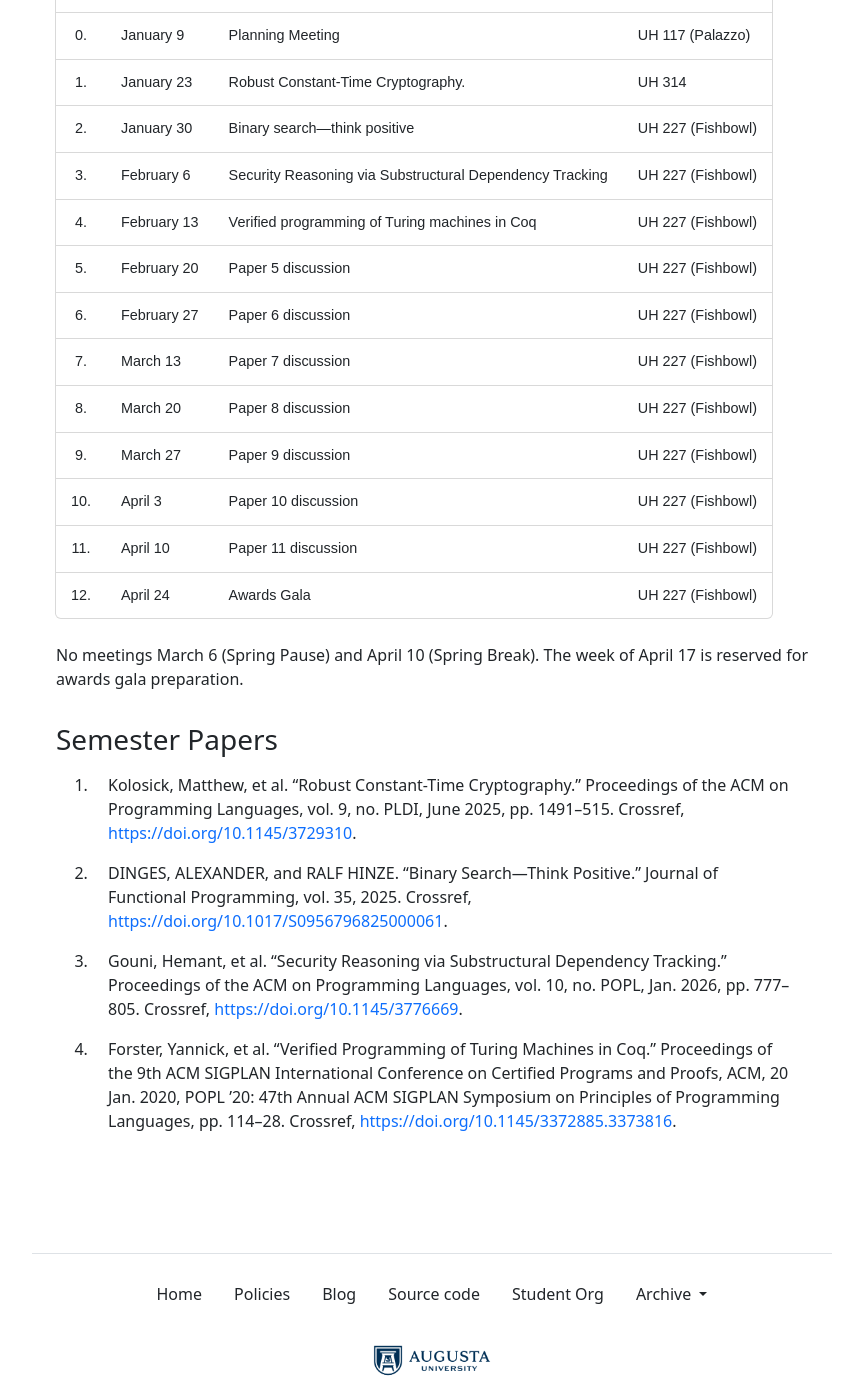
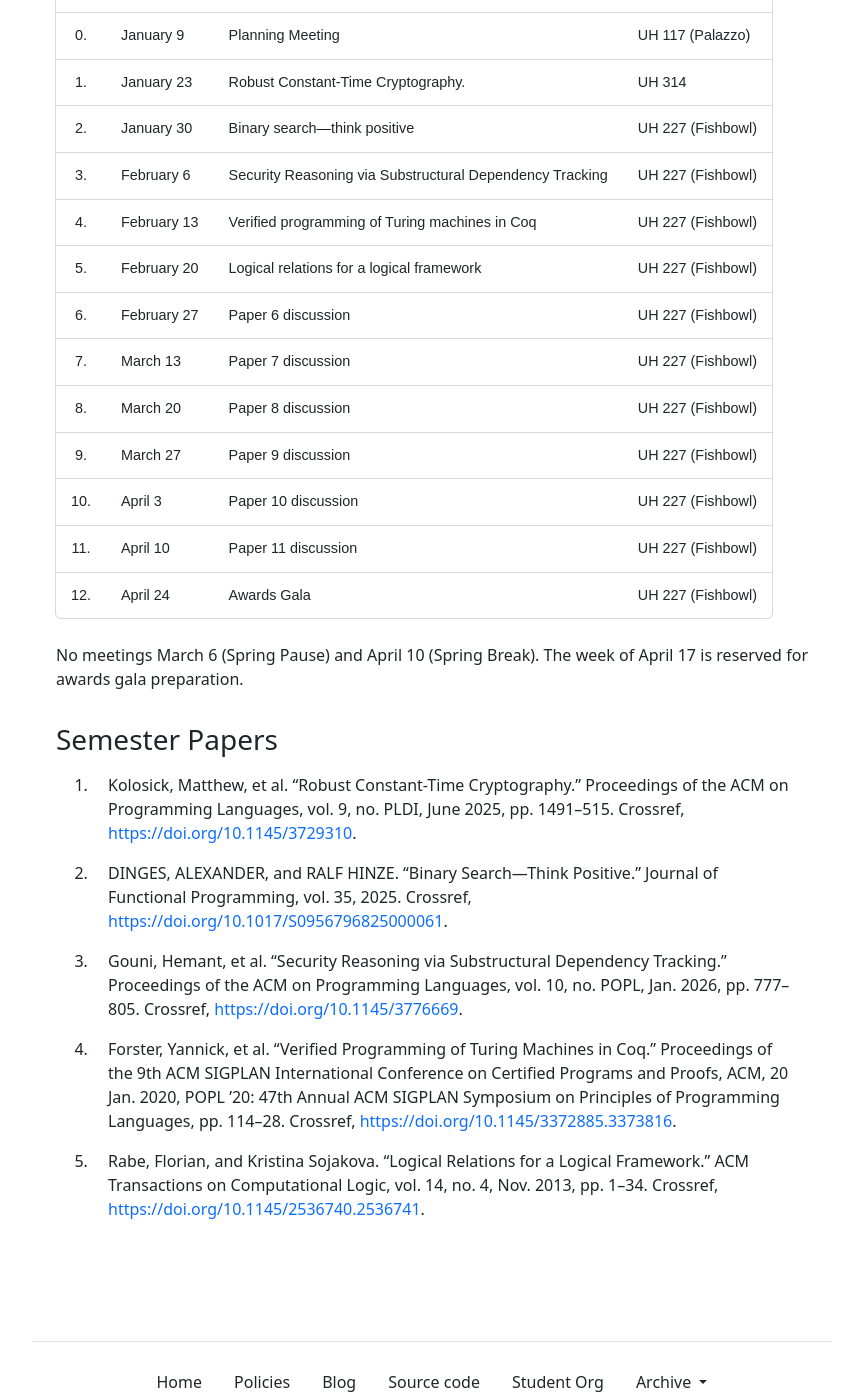
Before and after one commit to the-au-forml-lab/plgroup, a Jekyll site: the page built from docs/index.md, in a window 1280 px wide and 1400 px high, scrolled down 693 px. Shown: the whole window, without its empty margins (208-1071 px from the left). Built offline with Jekyll 4.4.1, drawn with Linux system fonts in a browser that asks for light colours.

Commit message:
[create-pull-request] automated change

```diff
--- a/data/history.txt
+++ b/data/history.txt
@@ -61,3 +61,4 @@
 10.1017/S0956796825000061
 10.1145/3776669
 10.1145/3372885.3373816
+10.1145/2536740.2536741
--- a/docs/index.md
+++ b/docs/index.md
@@ -33,7 +33,7 @@ organization.
 | 2.  | January 30  | Binary search—think positive                 | UH 227 (Fishbowl) |
 | 3.  | February 6  | Security Reasoning via Substructural Dependency Tracking                 | UH 227 (Fishbowl) |
 | 4.  | February 13 | Verified programming of Turing machines in Coq                 | UH 227 (Fishbowl) |
-| 5.  | February 20 | Paper 5 discussion                 | UH 227 (Fishbowl) |
+| 5.  | February 20 | Logical relations for a logical framework                 | UH 227 (Fishbowl) |
 | 6.  | February 27 | Paper 6 discussion                 | UH 227 (Fishbowl) |
 | 7.  | March 13    | Paper 7 discussion                 | UH 227 (Fishbowl) |
 | 8.  | March 20    | Paper 8 discussion                 | UH 227 (Fishbowl) |
--- a/docs/papers.md
+++ b/docs/papers.md
@@ -2,3 +2,4 @@
 1. DINGES, ALEXANDER, and RALF HINZE. “Binary Search—Think Positive.” Journal of Functional Programming, vol. 35, 2025. Crossref, <https://doi.org/10.1017/S0956796825000061>.
 1. Gouni, Hemant, et al. “Security Reasoning via Substructural Dependency Tracking.” Proceedings of the ACM on Programming Languages, vol. 10, no. POPL, Jan. 2026, pp. 777–805. Crossref, <https://doi.org/10.1145/3776669>.
 1. Forster, Yannick, et al. “Verified Programming of Turing Machines in Coq.” Proceedings of the 9th ACM SIGPLAN International Conference on Certified Programs and Proofs, ACM, 20 Jan. 2020, POPL ’20: 47th Annual ACM SIGPLAN Symposium on Principles of Programming Languages, pp. 114–28. Crossref, <https://doi.org/10.1145/3372885.3373816>.
+1. Rabe, Florian, and Kristina Sojakova. “Logical Relations for a Logical Framework.” ACM Transactions on Computational Logic, vol. 14, no. 4, Nov. 2013, pp. 1–34. Crossref, <https://doi.org/10.1145/2536740.2536741>.
```
